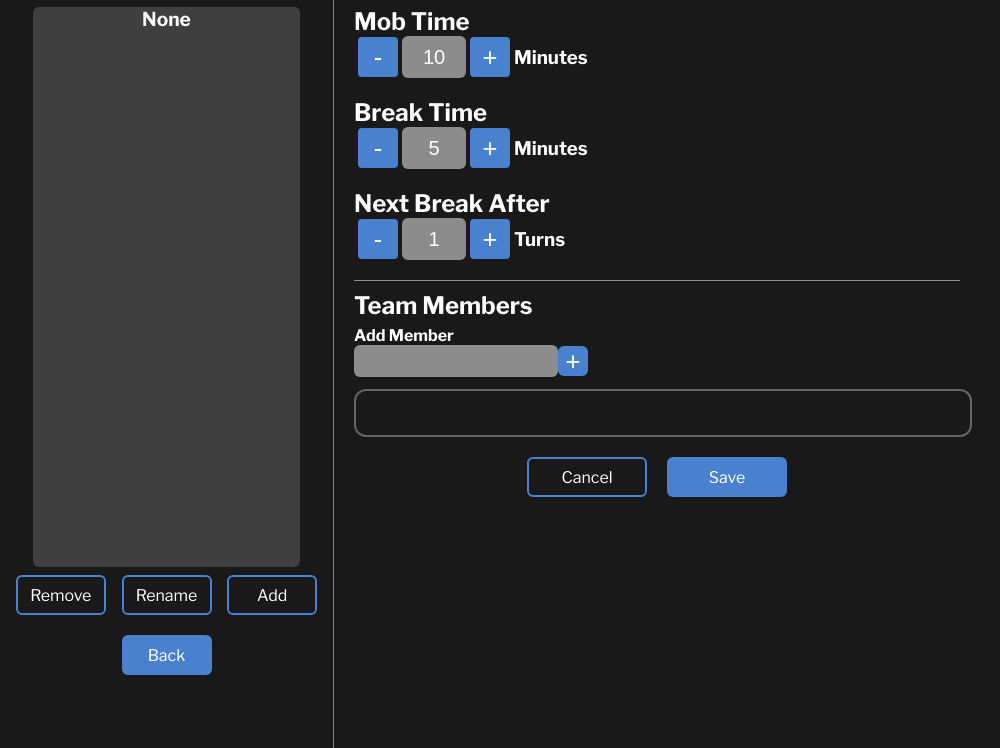
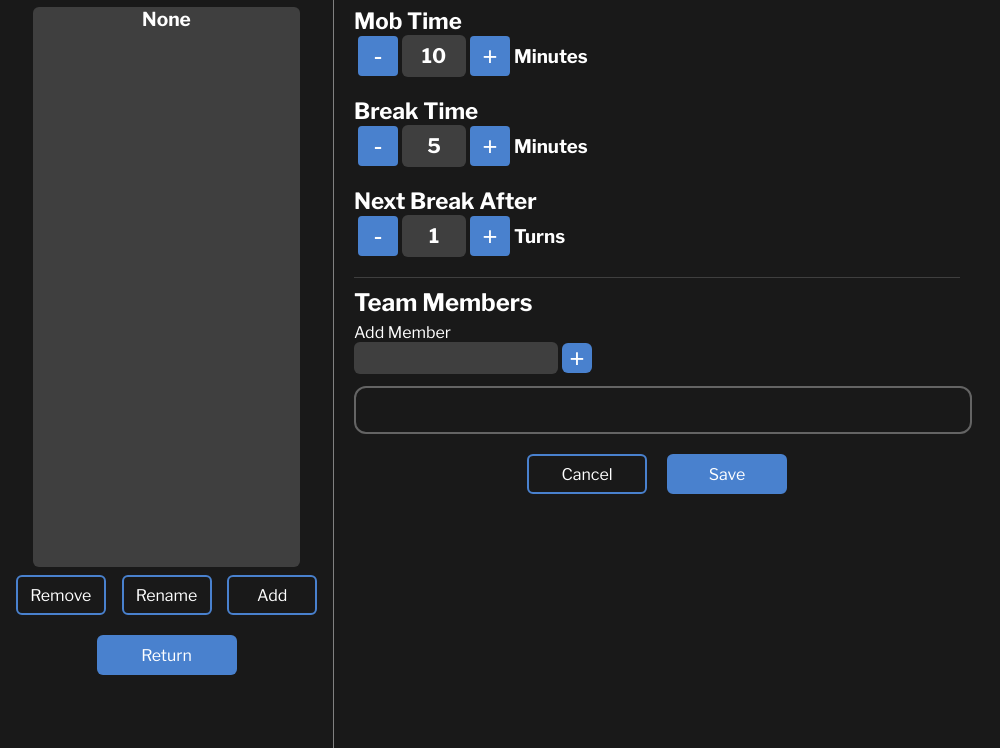
Before and after one commit to nealarch01/MobProgrammingTimer, an Electron app: page src/views/html/options.html in a window 1000 px wide. Shown: the part 52-800 px from the top of the page. Drawn offline with nearby package versions, Linux system fonts and the light colour scheme; no server answers.

Commit message:
Fix styling

```diff
--- a/src/views/css/options.css
+++ b/src/views/css/options.css
@@ -1,3 +1,9 @@
+p {
+	margin: 0px;
+	padding: 0px;
+	font-family: "Libre Franklin Regular";
+}
+
 #left-col {
 	flex: 1;
 	height: 100vh;
@@ -31,7 +37,7 @@
 .options-divider {
 	width: 100%;
 	height: 1px;
-	background-color: #8c8c8c;
+	background-color: #3f3f3f;
 	margin-top: 10px;
 	margin-bottom: 10px;
 }
@@ -48,6 +54,10 @@
 	align-items: center;
 }
 
+.input-container > h2 {
+	font-size: 1.4em;
+}
+
 .input-field {
 	height: 40px;
 	width: 60px;
@@ -55,8 +65,9 @@
 	font-size: 1.25em;
 	border-radius: 6px;
 	border: none;
-	background-color: #8c8c8c;
+	background-color: #3f3f3f;
 	color: white;
+	font-family: "Libre Franklin";
 }
 
 .input-field:focus {
@@ -89,6 +100,7 @@
 	margin-top: 20px;
 	border: none;
 	background-color: #4981CE;
+	width: 140px;
 }
 
 .member-options-container {
@@ -106,10 +118,11 @@
 #member-input {
 	width: 200px;
 	height: 30px;
-	background-color: #8c8c8c;
+	background-color: #3f3f3f;
 	color: white;
 	border: none;
 	border-radius: 6px;
+	font-family: "Libre Franklin";
 }
 
 #add-member-btn {
@@ -120,6 +133,7 @@
 	font-size: 1.6em;
 	background-color: #4981CE;
 	color: white;
+	margin-left: 4px;
 }
 #member-input:focus {
 	outline: none;
@@ -182,8 +196,6 @@
 	opacity: 0.7;
 }
 
-
-
 #team-selector-wrapper {
 	margin-top: 40px;
 	height: 40px;
--- a/src/views/html/options.html
+++ b/src/views/html/options.html
@@ -22,7 +22,7 @@
 			<button class="team-edit-btn" id="new-team-btn">Add</button>
 		</div>
 		<button class="team-edit-btn" id="back-btn">
-			Back
+			Return
 		</button>
 	</div>
 
@@ -69,7 +69,7 @@
 			<div class="member-options-container">
 				<h2>Team Members</h2>
 				<div class="add-member-container">
-					<h4>Add Member</h4>
+					<p>Add Member</p>
 					<div class="row" style="align-items: center">
 						<input type="text" id="member-input" value="">
 						<button id="add-member-btn">+</button>
```
